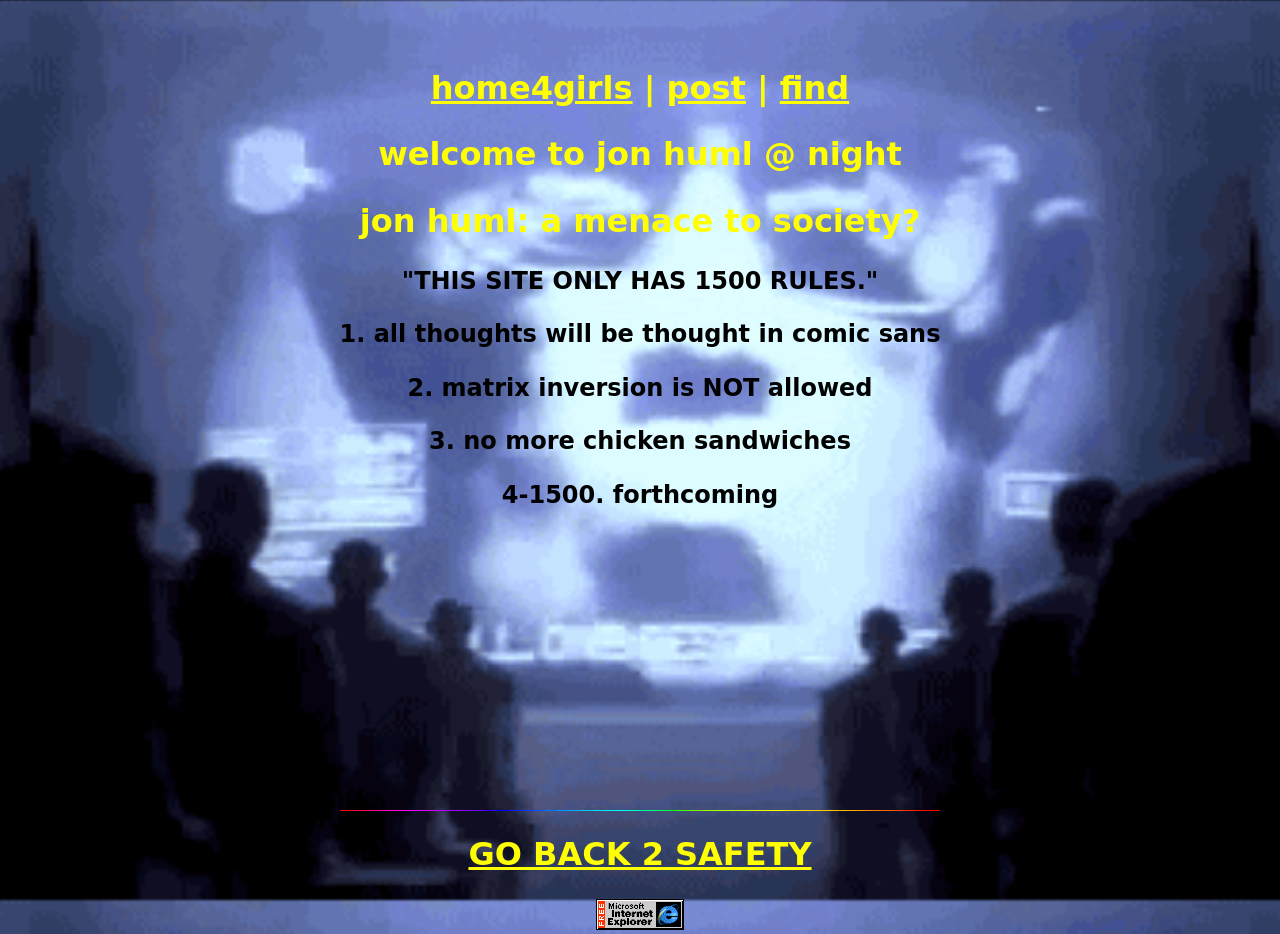
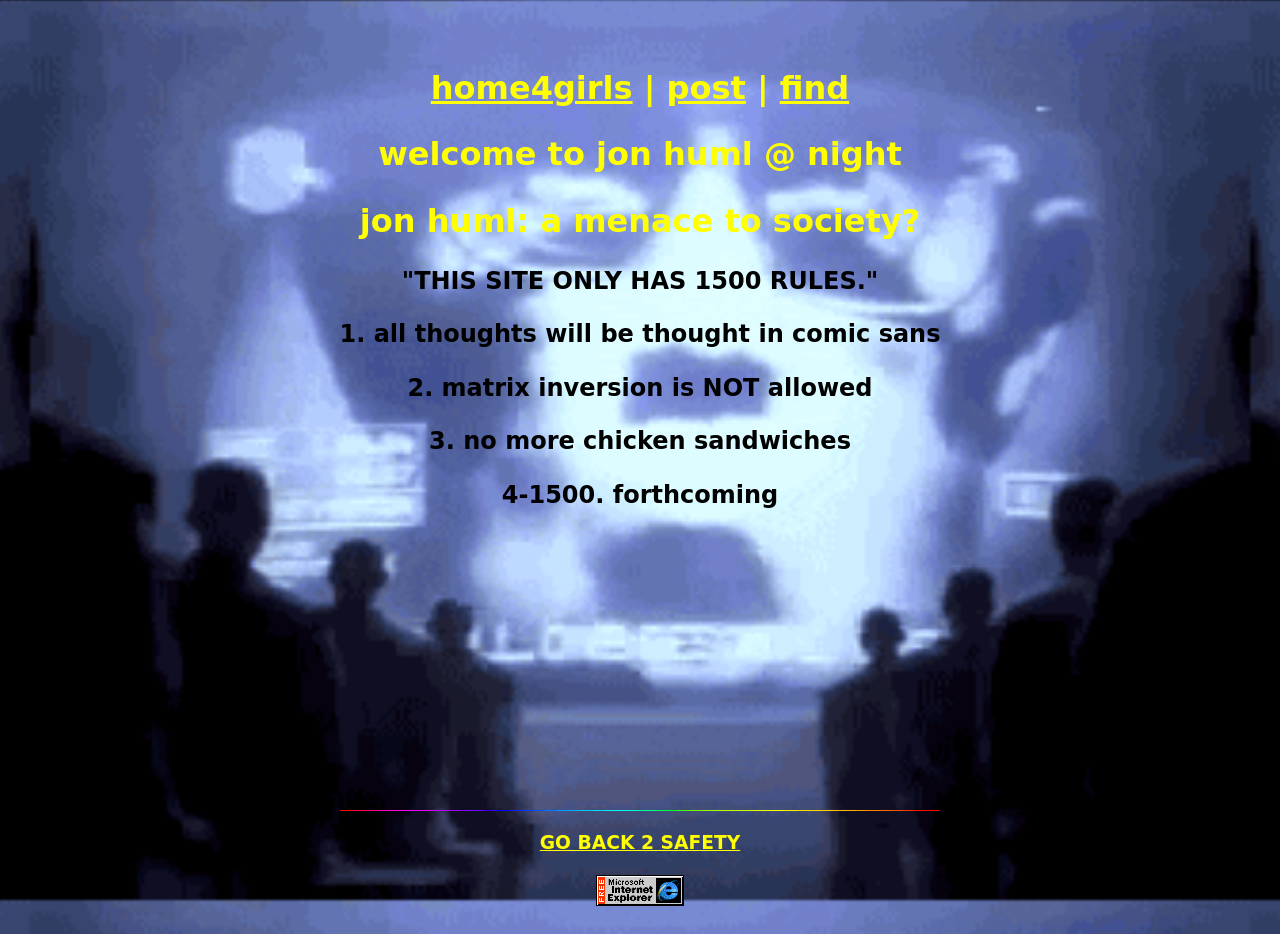
Before and after one commit to 00jrh00/00jrh00.github.io, a Jekyll site: the page built from index.markdown, in a window 1280 px wide. Built offline with Jekyll 4.4.1, drawn with Linux system fonts in a browser that asks for light colours.

```diff
--- a/_layouts/home.html
+++ b/_layouts/home.html
@@ -21,7 +21,7 @@
 </div>
 <footer id="footer">
 <img src="../assets/images/home/bar.gif">
-<h1><a href="http://jonhuml.com">GO BACK 2 SAFETY</a></h1>
+<h3><a href="http://jonhuml.com">GO BACK 2 SAFETY</a></h3>
 <span><img src="../assets/images/home/windows.gif"></span>
 </footer>
 </body>
```
